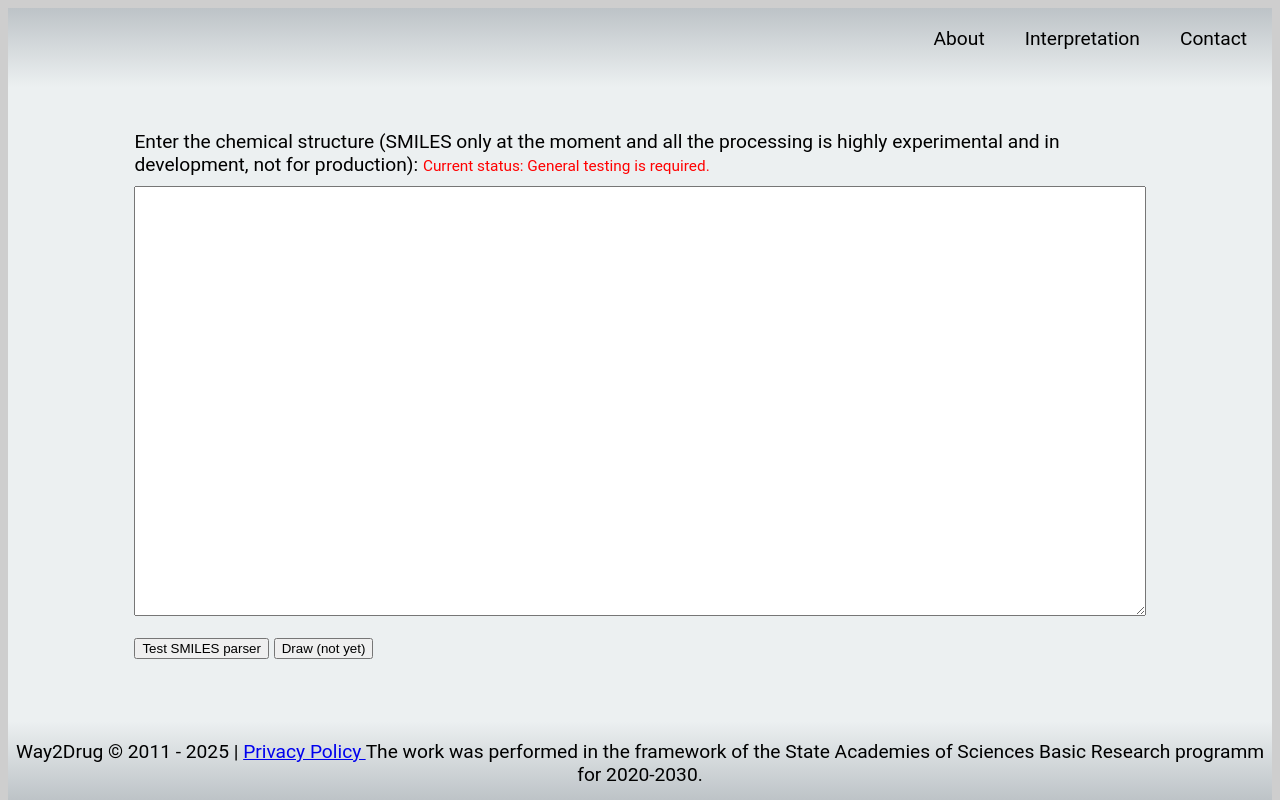
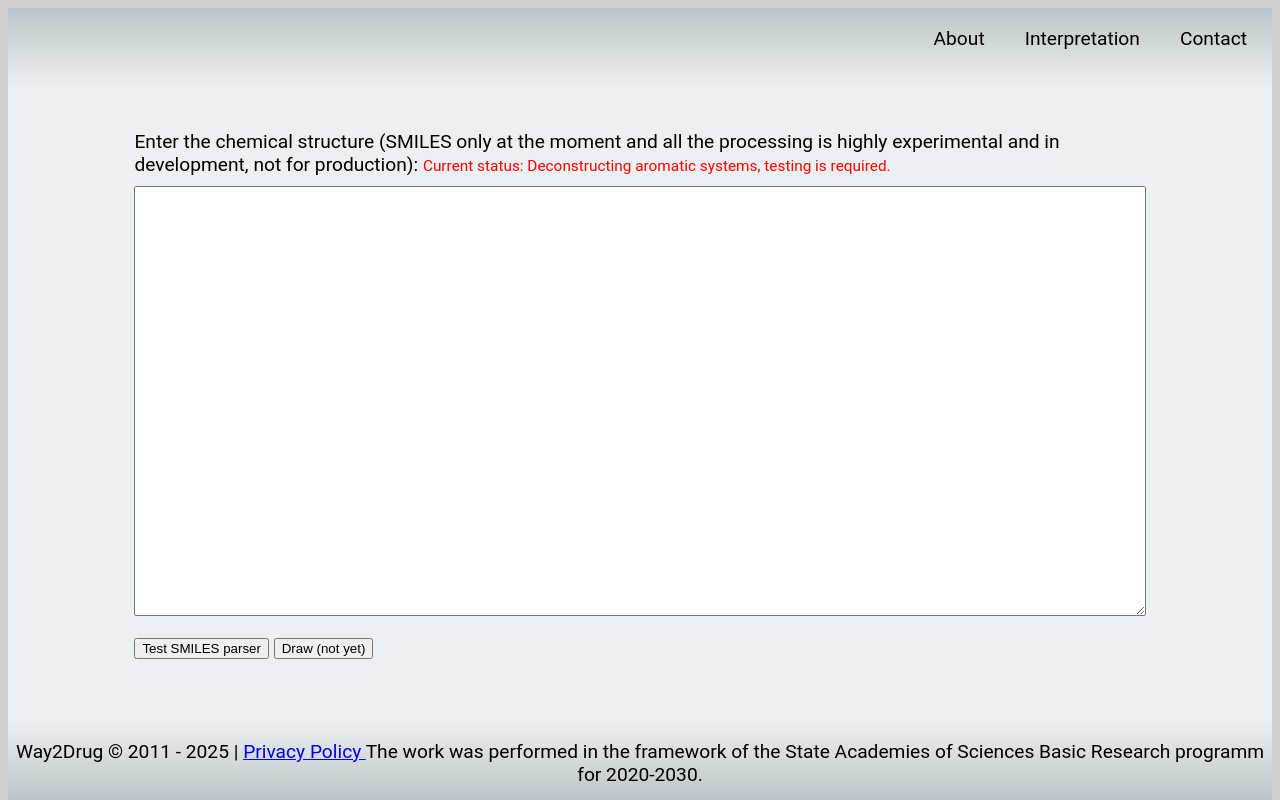
Before and after one commit to pavelVPo/IBMC_LSFBD_webApp_input, a plain HTML site: page index.html in a window 1280 px wide. Drawn offline with Linux system fonts and the light colour scheme.

Commit message:
Update index.html

```diff
--- a/index.html
+++ b/index.html
@@ -26,7 +26,7 @@
 			<div class="spacer" id="spacer_1"> <p></p> </div>
 			<div class="container" id="mi_label_container">
 				<label for="main_input" id="mi_input">Enter the chemical structure (SMILES only at the moment and all the processing is highly experimental and in development, not for production):</label>
-				<span style="color:red;font: 0.8em roboto;">Current status: General testing is required.</span>
+				<span style="color:red;font: 0.8em roboto;">Current status: Deconstructing aromatic systems, testing is required.</span>
 			</div>
 			<div class="spacer"id="spacer_2"> <p></p> </div>
 			<div class="container" id="mi_container">
```
